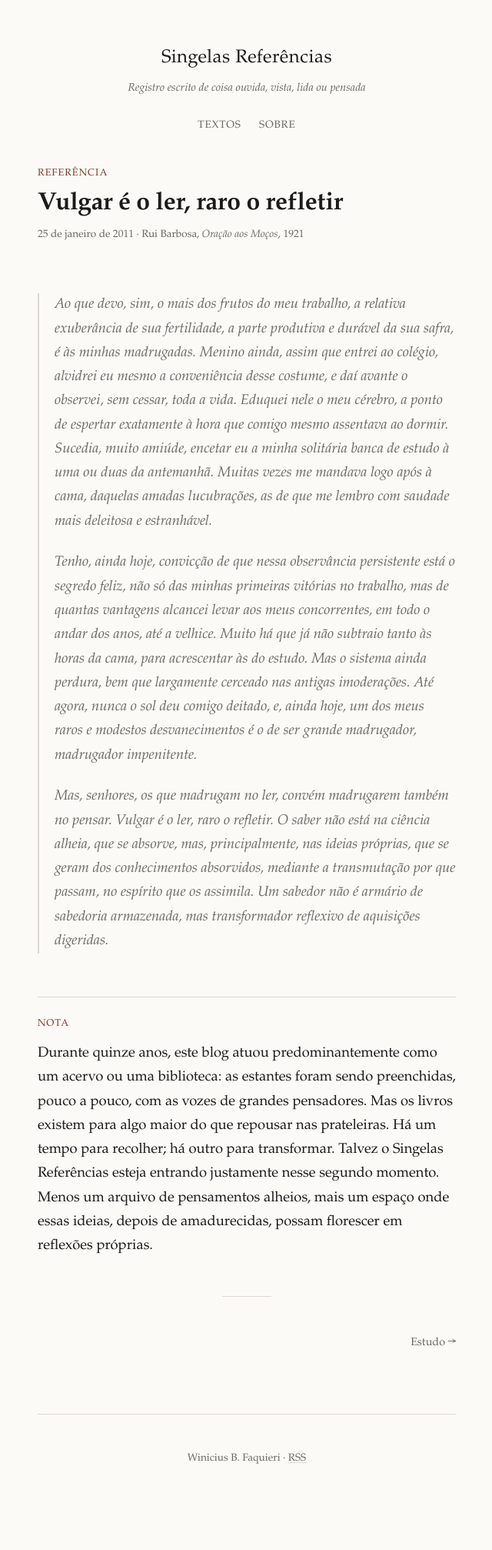
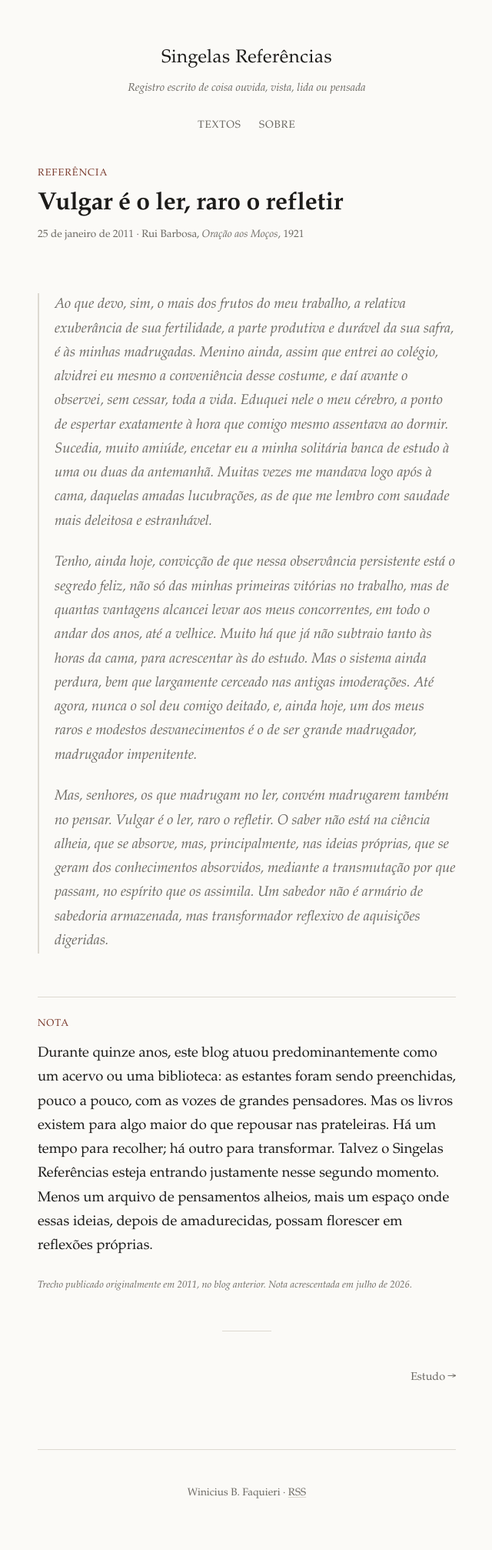
Before and after one commit to wfaquieri/singelas-referencias, a Jekyll site: the page built from _posts/2011-01-25-vulgar-e-o-ler-raro-o-refletir.md, in a window 1280 px wide. Shown: the whole page at 77% size, without its empty margins (319-959 px from the left). Built offline with Jekyll 4.4.1, drawn with Linux system fonts in a browser that asks for light colours; before the commit the page ends 1968 px from its top, so only the background shows below that.

Commit message:
Data a Nota: trecho de 2011, nota de 2026

```diff
--- a/_posts/2011-01-25-vulgar-e-o-ler-raro-o-refletir.md
+++ b/_posts/2011-01-25-vulgar-e-o-ler-raro-o-refletir.md
@@ -18,6 +18,8 @@ description: "Trecho da Oração aos Moços, de Rui Barbosa, sobre o hábito de
 
 Durante quinze anos, este blog atuou predominantemente como um acervo ou uma biblioteca: as estantes foram sendo preenchidas, pouco a pouco, com as vozes de grandes pensadores. Mas os livros existem para algo maior do que repousar nas prateleiras. Há um tempo para recolher; há outro para transformar. Talvez o Singelas Referências esteja entrando justamente nesse segundo momento. Menos um arquivo de pensamentos alheios, mais um espaço onde essas ideias, depois de amadurecidas, possam florescer em reflexões próprias.
 
+<p class="datacao">Trecho publicado originalmente em 2011, no blog anterior. Nota acrescentada em julho de 2026.</p>
+
 </div>
 
 ---
--- a/assets/css/style.css
+++ b/assets/css/style.css
@@ -189,6 +189,13 @@ a:hover { text-decoration-color: var(--realce); }
 
 .comentario p:last-child { margin-bottom: 0; }
 
+.comentario .datacao {
+  margin-top: 1.5rem;
+  color: var(--suave);
+  font-size: 0.8rem;
+  font-style: italic;
+}
+
 .creditos {
   margin: 3rem 0 0;
   padding-top: 1.5rem;
```
